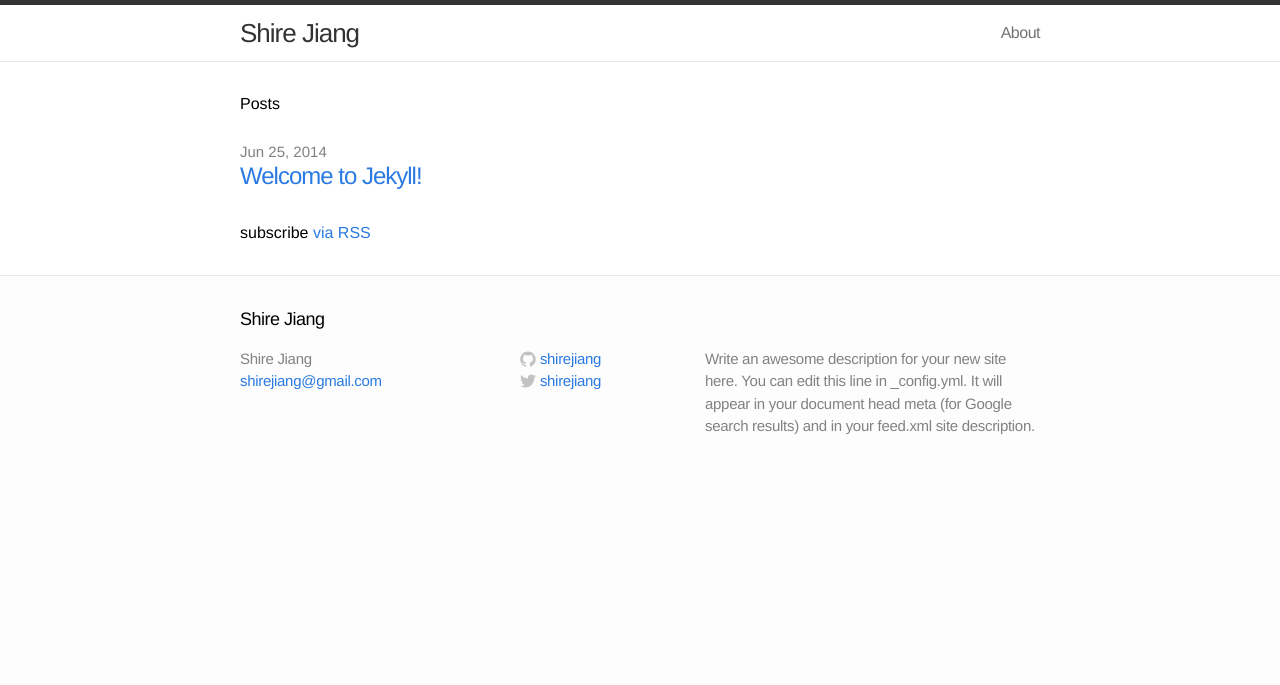
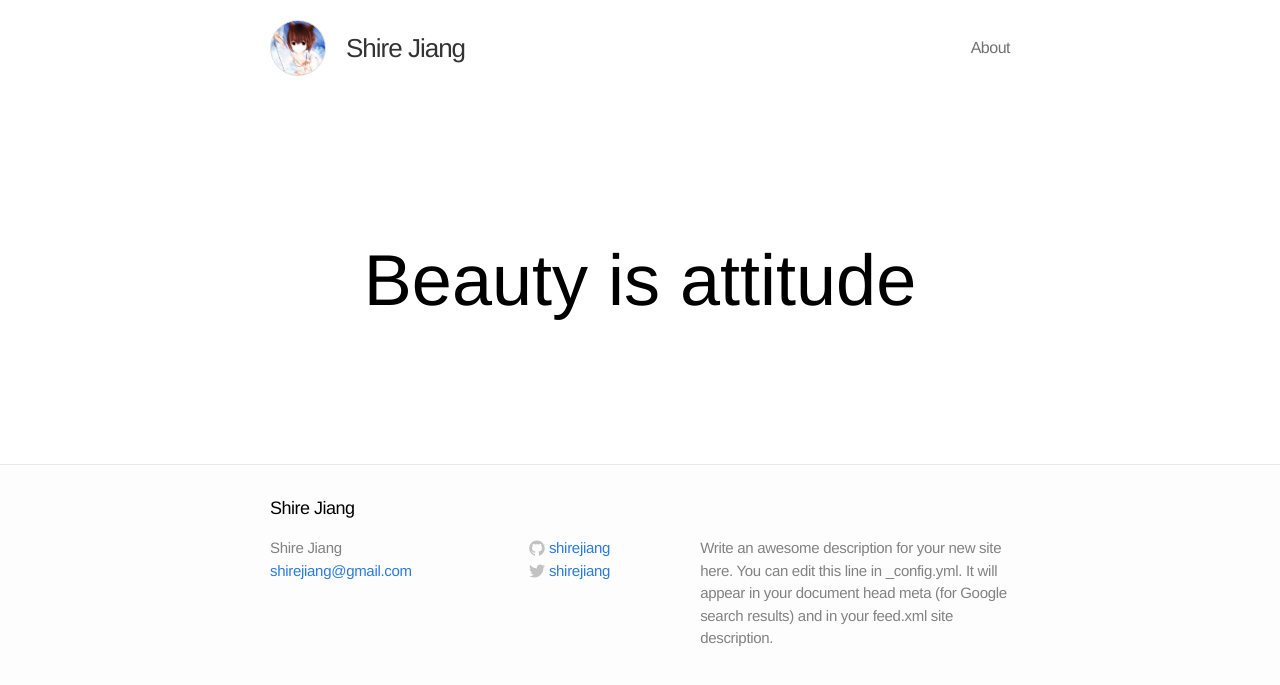
Before and after one commit to ShireJiang/shirejiang.github.io, a Jekyll site: the page built from index.html, in a window 1280 px wide. Shown: the top 685 px of the page. Built offline with Jekyll 4.4.1, drawn with Linux system fonts in a browser that asks for light colours.

Commit message:
navbar style

```diff
--- a/_includes/header.html
+++ b/_includes/header.html
@@ -1,7 +1,7 @@
 <header class="site-header">
 
   <div class="wrap">
-
+    <div class="avatar"></div>
     <a class="site-title" href="{{ site.baseurl }}/">{{ site.title }}</a>
 
     <nav class="site-nav">
--- a/_sass/_home.scss
+++ b/_sass/_home.scss
@@ -1,7 +1,16 @@
 /* Home styles */
 /* ----------------------------------------------------------*/
 
-.home h1 { margin-bottom: 25px; }
+.home {
+  margin: 100px 0;
+
+  h1 {
+    font-size: 72px;
+    text-align: center;
+    font-weight: lighter;
+  }
+}
+
 
 .posts { list-style-type: none; }
 
--- a/_sass/_layout.scss
+++ b/_sass/_layout.scss
@@ -4,6 +4,9 @@
 * {
   margin: 0;
   padding: 0;
+  -webkit-box-sizing: border-box;
+  -moz-box-sizing: border-box;
+  box-sizing: border-box;
 }
 
 html, body { height: 100%; }
@@ -41,10 +44,20 @@ a:visited { color: #205caa; }
 /* Site header */
 
 .site-header {
-  border-top: 5px solid #333;
-  border-bottom: 1px solid #e8e8e8;
   min-height: 56px;
+  padding: 20px 0;
   background-color: white;
+
+  .avatar {
+    float: left;
+    width: 56px;
+    height: 56px;
+    margin-right: 20px;
+    background-image: url('/images/avatar.png');
+    background-size: cover;
+    border-radius: 56px;
+    border: 1px solid #ddd;
+  }
 }
 
 .site-title,
--- a/_sass/_variable.scss
+++ b/_sass/_variable.scss
@@ -1,2 +1,3 @@
 // colors
 $blue: #2a7ae2;
+$dark: #0e3329;
--- a/index.html
+++ b/index.html
@@ -4,17 +4,19 @@ layout: default
 
 <div class="home">
 
-  <h1>Posts</h1>
+  <h1>Beauty is attitude</h1>
 
-  <ul class="posts">
-    {% for post in site.posts %}
-      <li>
-        <span class="post-date">{{ post.date | date: "%b %-d, %Y" }}</span>
-        <a class="post-link" href="{{ post.url | prepend: site.baseurl }}">{{ post.title }}</a>
-      </li>
-    {% endfor %}
-  </ul>
+  <!--<h1>Posts</h1>-->
 
-  <p class="rss-subscribe">subscribe <a href="{{ "/feed.xml" | prepend: site.baseurl }}">via RSS</a></p>
+  <!--<ul class="posts">-->
+    <!--{% for post in site.posts %}-->
+      <!--<li>-->
+        <!--<span class="post-date">{{ post.date | date: "%b %-d, %Y" }}</span>-->
+        <!--<a class="post-link" href="{{ post.url | prepend: site.baseurl }}">{{ post.title }}</a>-->
+      <!--</li>-->
+    <!--{% endfor %}-->
+  <!--</ul>-->
+
+  <!--<p class="rss-subscribe">subscribe <a href="{{ "/feed.xml" | prepend: site.baseurl }}">via RSS</a></p>-->
 
 </div>
```
